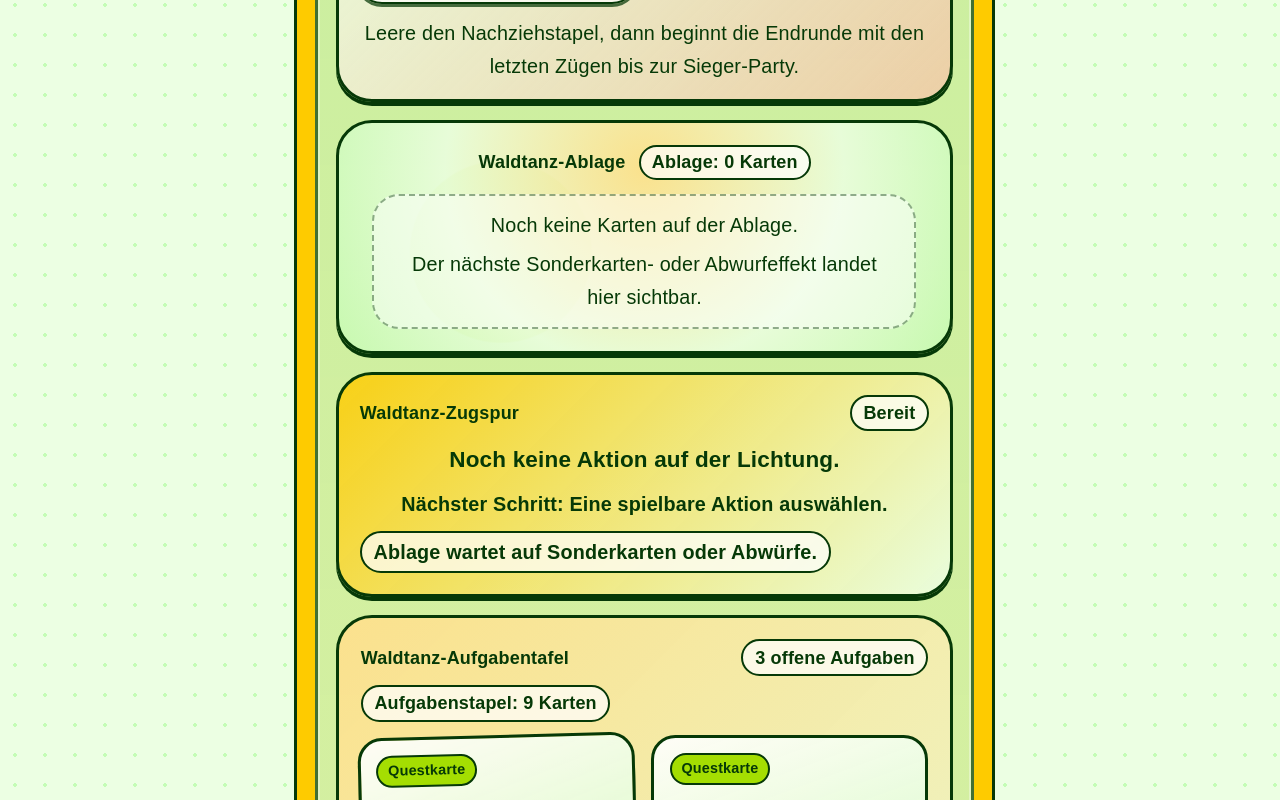
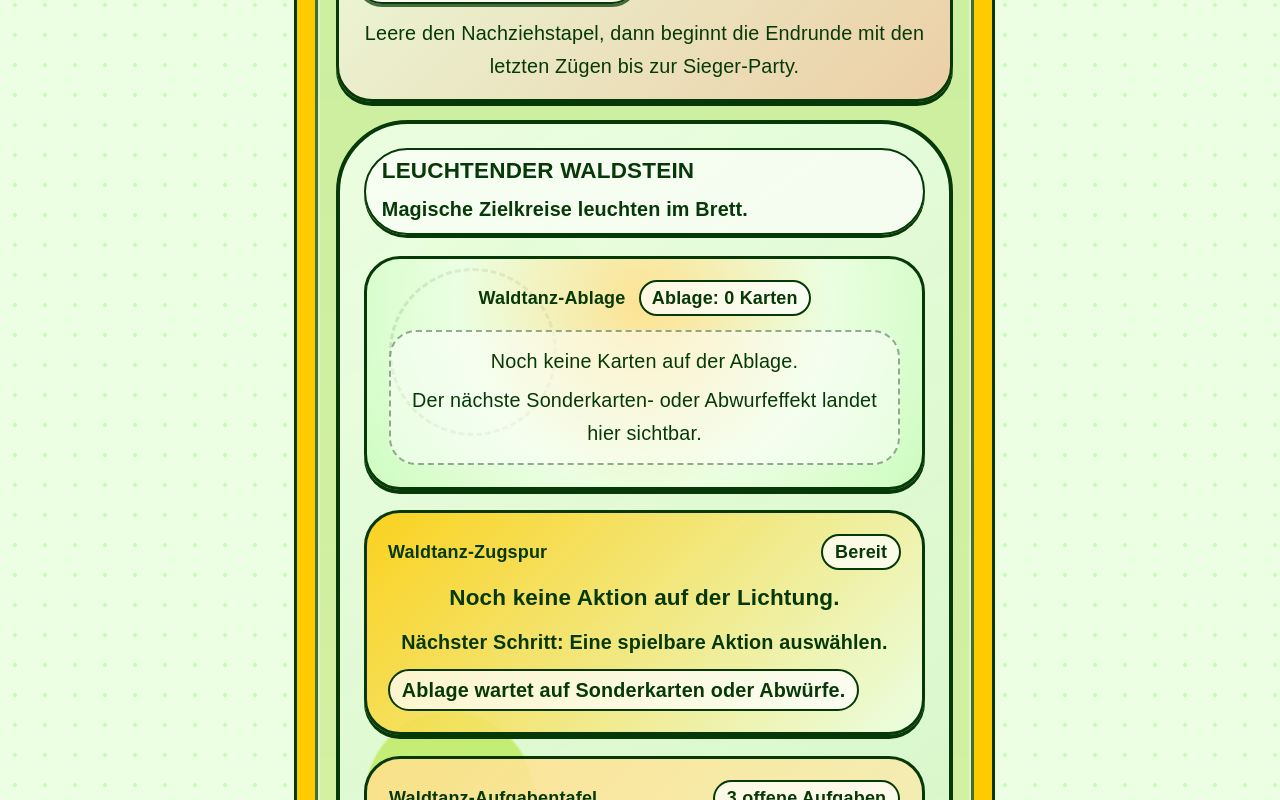
Before and after one commit to hanno79/schlangentanz-v2, a React (Vite) app: page / in a window 1280 px wide. Shown: the part 4480-5280 px from the top of the page. Built offline with nearby package versions, Linux system fonts and the light colour scheme.

Commit message:
M1ac: Waldtanz-Arenastein bündeln

```diff
--- a/src/App.css
+++ b/src/App.css
@@ -2267,6 +2267,78 @@ code {
   min-height: 22rem;
 }
 
+.waldtanz-arenastein {
+  position: relative;
+  overflow: hidden;
+  display: grid;
+  gap: clamp(0.85rem, 1.6vw, 1.2rem);
+  padding: clamp(0.9rem, 2vw, 1.35rem);
+  border: 4px solid var(--st-color-border-strong);
+  border-radius: min(4rem, 12vw);
+  background:
+    radial-gradient(circle at 18% 24%, rgba(164, 222, 2, 0.45) 0 4.6rem, transparent 4.75rem),
+    radial-gradient(circle at 82% 72%, rgba(254, 203, 0, 0.38) 0 5.2rem, transparent 5.35rem),
+    radial-gradient(circle at 50% 48%, rgba(255, 255, 255, 0.45), transparent 15rem),
+    linear-gradient(145deg, rgba(236, 255, 227, 0.96), rgba(177, 232, 164, 0.84));
+  box-shadow: 0 8px 0 var(--st-color-border-strong);
+}
+
+.waldtanz-arenastein::before,
+.waldtanz-arenastein::after {
+  content: '';
+  position: absolute;
+  width: clamp(5rem, 14vw, 9rem);
+  aspect-ratio: 1;
+  border: 3px dashed var(--st-color-border-strong);
+  border-radius: 999px;
+  background: rgba(255, 255, 255, 0.28);
+  opacity: 0.52;
+  pointer-events: none;
+}
+
+.waldtanz-arenastein::before {
+  top: clamp(4rem, 18%, 8rem);
+  left: clamp(0.8rem, 8%, 4rem);
+}
+
+.waldtanz-arenastein::after {
+  right: clamp(0.8rem, 8%, 4rem);
+  bottom: clamp(5rem, 14%, 8rem);
+}
+
+.waldtanz-arenastein > * {
+  position: relative;
+  z-index: 1;
+}
+
+.waldtanz-arenastein__kopf {
+  display: flex;
+  flex-wrap: wrap;
+  gap: 0.45rem 0.85rem;
+  align-items: center;
+  justify-content: space-between;
+  padding: 0.45rem 0.85rem;
+  border: 2px solid var(--st-color-border-strong);
+  border-radius: 999px;
+  background: rgba(255, 255, 255, 0.62);
+  box-shadow: 0 3px 0 var(--st-color-border-strong);
+}
+
+.waldtanz-arenastein__kopf h4,
+.waldtanz-arenastein__kopf p {
+  margin: 0;
+}
+
+.waldtanz-arenastein__kopf h4 {
+  font-family: var(--st-font-headline);
+  font-size: clamp(1rem, 2vw, 1.25rem);
+  text-transform: uppercase;
+}
+
+.waldtanz-arenastein__kopf p {
+  font-weight: 900;
+}
+
 .waldtanz-bonuszauber {
   display: grid;
   gap: 0.75rem;
--- a/src/App.tsx
+++ b/src/App.tsx
@@ -294,6 +294,11 @@ function App({ initialZustand }: AppProps) {
               />
               <Partiefortschritt zustand={zustand} spielerwertungen={spielerwertungen} />
               <WaldtanzBonuszauber aktionen={versteckeKiEinzelaktionen ? [] : verdopplerAktionen} ausgewaehlteHandkarteId={ausgewaehlteHandkarte?.id ?? null} onAktion={fuhreAktionAus} />
+              <section className="waldtanz-arenastein" aria-label="Waldtanz-Arenastein">
+                <div className="waldtanz-arenastein__kopf">
+                  <h4>Leuchtender Waldstein</h4>
+                  <p>Magische Zielkreise leuchten im Brett.</p>
+                </div>
                 <WaldtanzAblage zustand={zustand} />
                 <WaldtanzZugspur zustand={zustand} letzteAktion={letzteAktion} pflichtschrittLabel={pflichtschrittLabel} />
                 <WaldtanzKartenpop aktionLabel={letzteAktion} />
@@ -313,6 +318,7 @@ function App({ initialZustand }: AppProps) {
                   ausgewaehlteHandkarteId={ausgewaehlteHandkarte?.id ?? null}
                   onAktion={fuhreAktionAus} aktionsLabel={aktionsLabel}
                 />
+              </section>
               <HandkartenPanel
                 handkarten={aktiverSpieler.hand}
                 ausgewaehlteHandkarte={ausgewaehlteHandkarte}
```
Also changed, not shown: 1 other file (tests, documents, lock files or other folders). Lines whose indentation alone changed are shown as unchanged.
